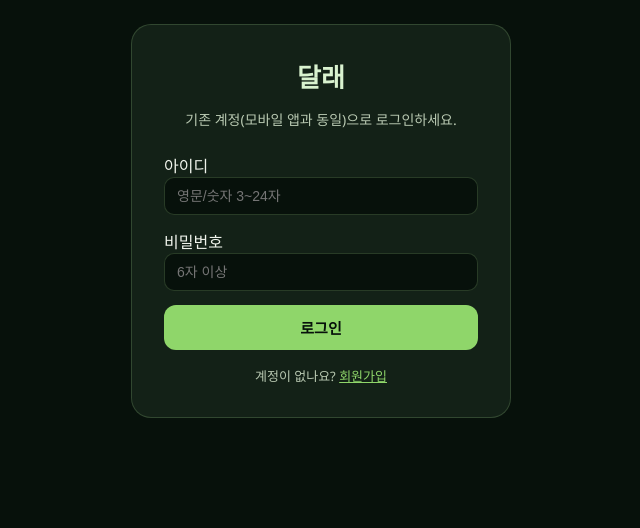
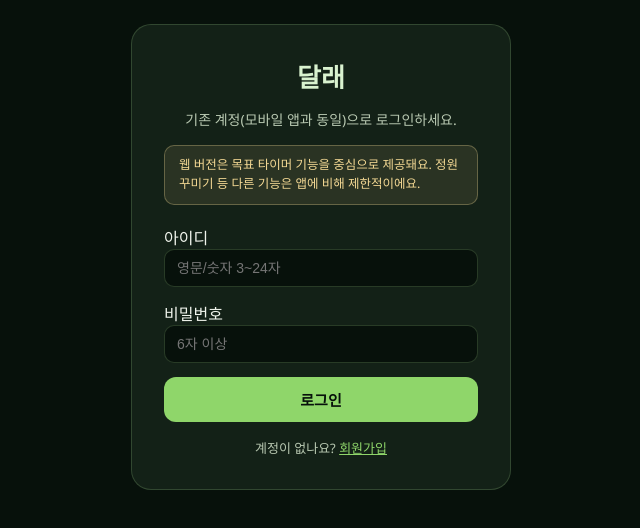
Before and after one commit to mooniknet/dallae_app_web, a React (Vite) app: page / in a window 1280 px wide. Shown: the top 528 px of the page, without its empty margins (319-959 px from the left). Built offline with nearby package versions, Linux system fonts and the light colour scheme.

Commit message:
Note web version's limited feature scope on the login screen

```diff
--- a/src/App.css
+++ b/src/App.css
@@ -108,6 +108,18 @@
   color: var(--text-dim);
   font-size: 14px;
   margin-bottom: 24px;
+}
+
+.web-scope-note {
+  background: rgba(244, 217, 148, 0.1);
+  border: 1px solid rgba(244, 217, 148, 0.3);
+  color: #f4d994;
+  font-size: 12.5px;
+  line-height: 1.5;
+  border-radius: 10px;
+  padding: 10px 14px;
+  margin: -8px 0 20px;
+  text-align: left;
 }
 
 .auth-field {
--- a/src/components/AuthScreen.jsx
+++ b/src/components/AuthScreen.jsx
@@ -29,6 +29,9 @@ export default function AuthScreen() {
         <p className="subtitle">
           {mode === 'signin' ? '기존 계정(모바일 앱과 동일)으로 로그인하세요.' : '새 계정을 만드세요.'}
         </p>
+        <div className="web-scope-note">
+          웹 버전은 목표 타이머 기능을 중심으로 제공돼요. 정원 꾸미기 등 다른 기능은 앱에 비해 제한적이에요.
+        </div>
         <form onSubmit={handleSubmit}>
           <label className="auth-field">
             <span>아이디</span>
```
